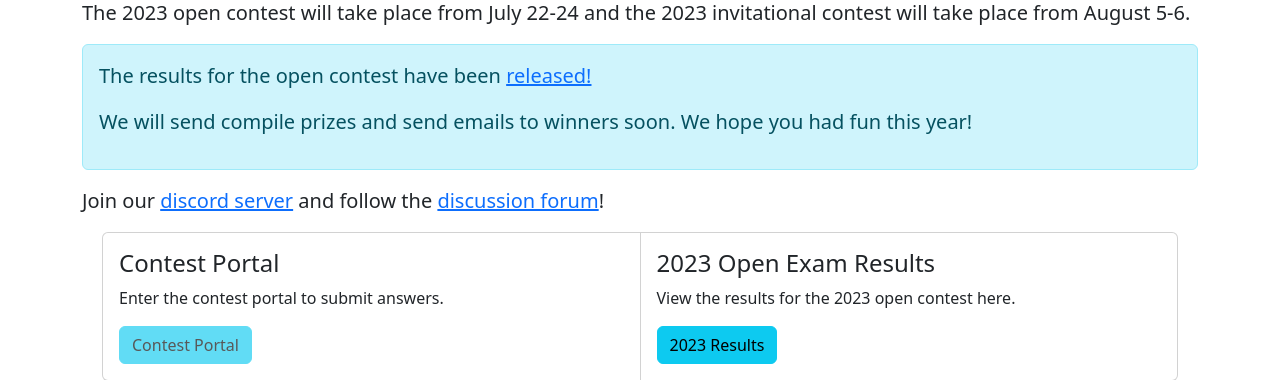
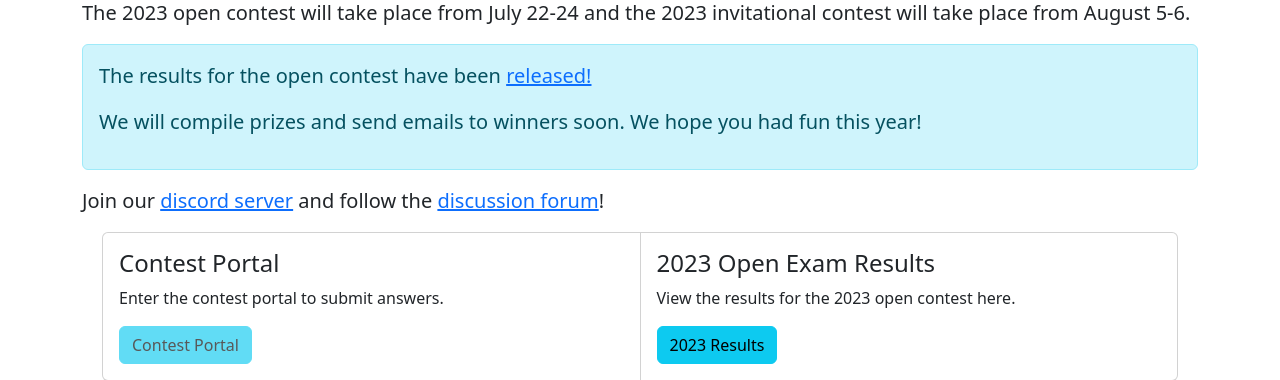
Before and after one commit to physoly/OPhO, a Python web app: template app/templates/opho/contest_home.html in a window 1280 px wide. Shown: the part 289-669 px from the top of the page. Run offline with Jinja, Linux system fonts and the light colour scheme; the template is opened without the code that fills it, so the values that code supplies are empty; some libraries are stand-ins or nearby versions.

Commit message:
Update contest_home.html

```diff
--- a/app/templates/opho/contest_home.html
+++ b/app/templates/opho/contest_home.html
@@ -33,7 +33,7 @@
           <p class="lead">The 2023 open contest will take place from July 22-24 and the 2023 invitational contest will take place from August 5-6.</p>
           <div class="alert alert-info" role="alert">
             <p class="lead">The results for the open contest have been <a href="https://opho.physoly.tech/2023/rankings">released!</a></p>
-            <p class="lead">We will send compile prizes and send emails to winners soon. We hope you had fun this year!</p>
+            <p class="lead">We will compile prizes and send emails to winners soon. We hope you had fun this year!</p>
           </div>
           <p class="lead">Join our <a href="https://discord.gg/phods">discord server</a> and follow the <a href="https://artofproblemsolving.com/community/c1182969">discussion forum</a>!</p>
         <!--
```
